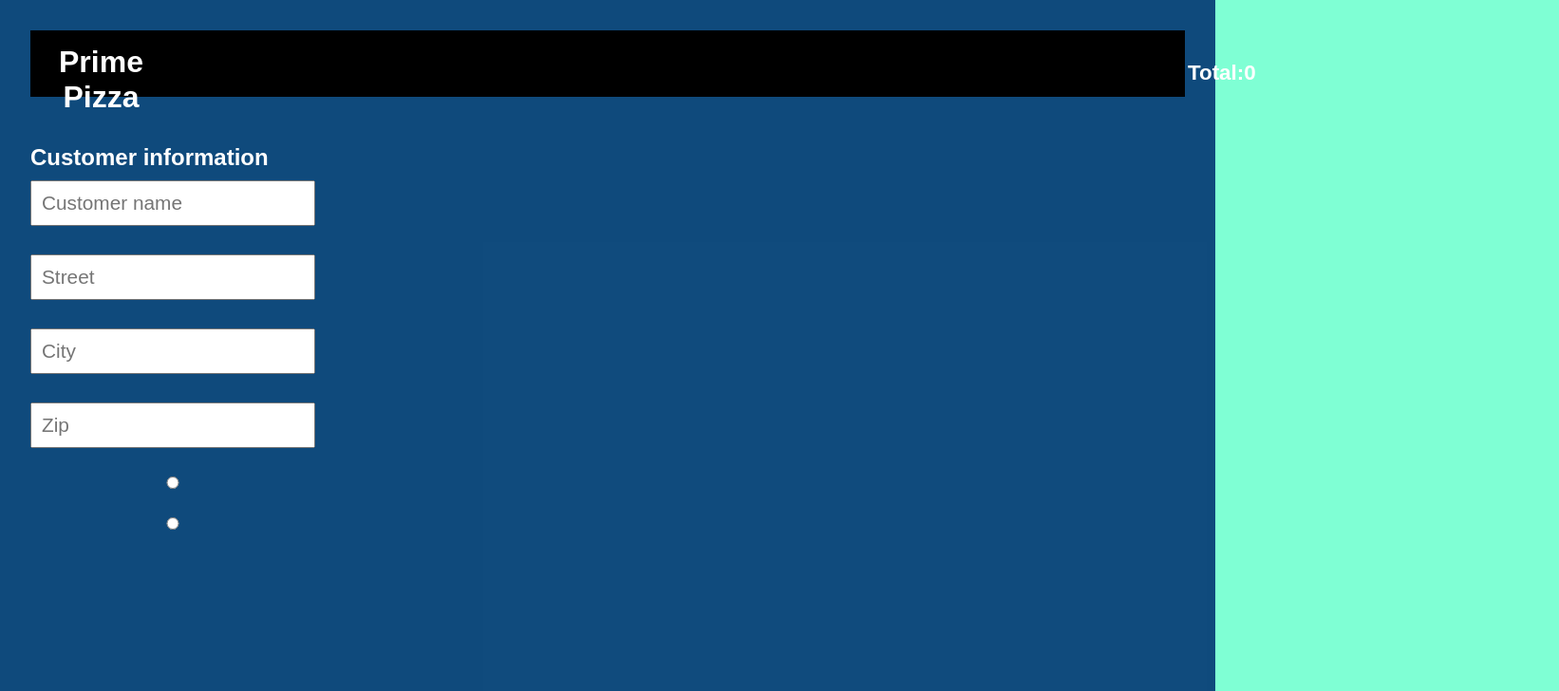
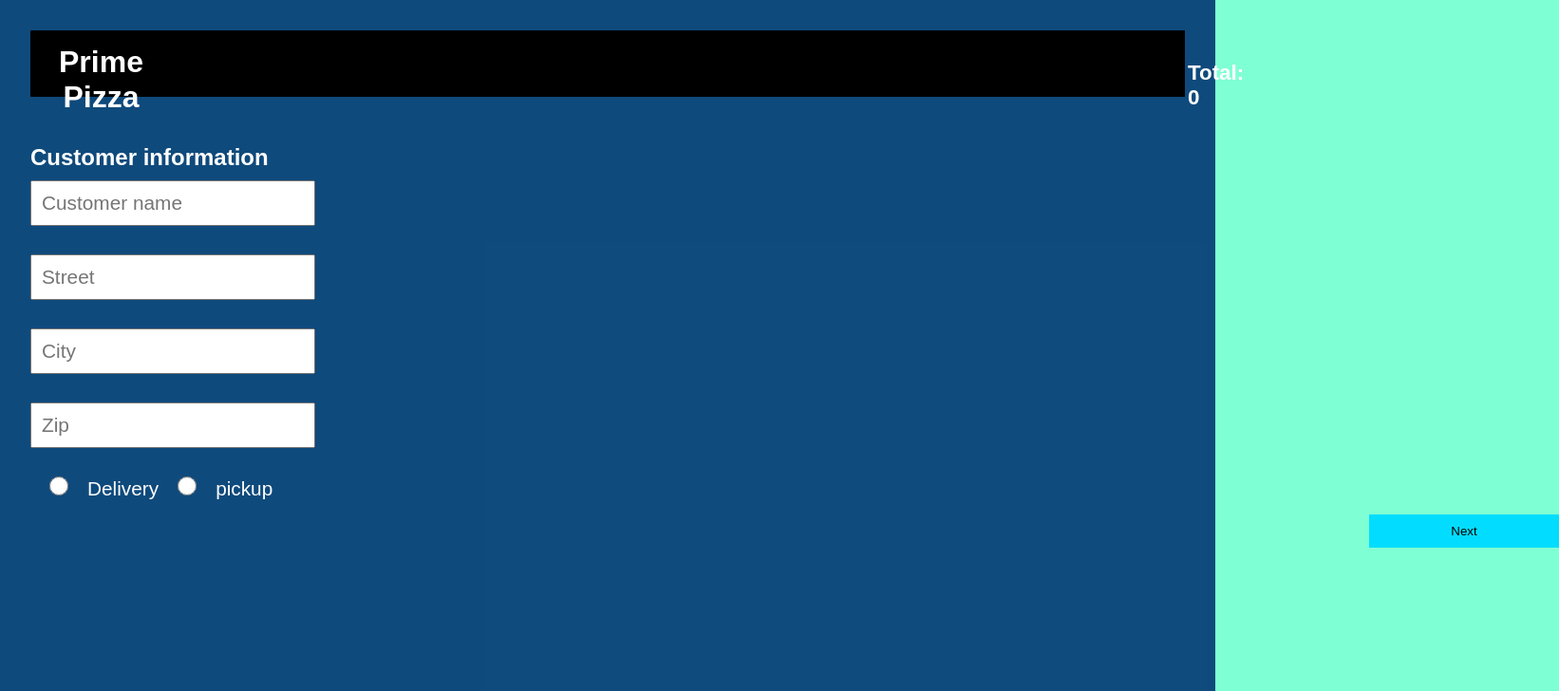
Before and after one commit to Mohagosaar/redux-pizza-parlor, a React app: page /Customer in a window 1280 px wide. Shown: the top 728 px of the page at 95% size, 1642 px wide, since content can reach past the window. Built offline with nearby package versions, Linux system fonts and the light colour scheme; the HTML template or start-up script is replaced by a standard one.

Commit message:
still in progress

```diff
--- a/src/components/App/App.css
+++ b/src/components/App/App.css
@@ -141,3 +141,21 @@ form h2 {
   color: white;
   margin-top: 50px;
 }
+
+form input[type="radio"] {
+  height: 20px;
+  margin-left: -120px;
+  margin-right: 10px;
+}
+
+.delivery {
+  display: flex;
+}
+label {
+  margin-left: px;
+  margin-left: -130px;
+  margin-top: 8px;
+
+  font-size: 1.3rem;
+  color: white;
+}
--- a/src/components/CustomerPage/Customer.jsx
+++ b/src/components/CustomerPage/Customer.jsx
@@ -3,13 +3,26 @@ import { IoCartOutline } from "react-icons/io5";
 import { useSelector } from "react-redux";
 
 import "../App/App.css";
+
 const Customer = () => {
+  //Using for radioBoxcheck
+
+  const items = [
+    { value: "Delivery", label: "Delivery" },
+    { value: "Pickup", label: "pickup" },
+  ];
+
   const cartUpdate = useSelector((store) => store.updateCart);
-  console.log(cartUpdate);
   const [customerName, setCustomerName] = useState("");
   const [street, setStreet] = useState("");
+  const [city, setCity] = useState("");
+  const [zip, setZip] = useState("");
+  const [value, setValue] = useState(null);
+  const handleSubmit = (event) => {
+    event.preventDefault();
+    // Handle form submission here
+  };
 
-  console.log("See carts Please", cartUpdate);
   return (
     <div className="customer-page">
       <div className="hero">
@@ -17,9 +30,9 @@ const Customer = () => {
           <h1 className="App-title">Prime Pizza</h1>
         </header>
         <IoCartOutline className="icon-cart" />
-        <p className="total-price">Total:{cartUpdate}</p>
+        <p className="total-price">Total: {cartUpdate}</p>
       </div>
-      <form>
+      <form onSubmit={handleSubmit}>
         <h2>Customer information</h2>
         <input
           type="text"
@@ -35,18 +48,38 @@ const Customer = () => {
         />
         <input
           type="text"
+          value={city}
           placeholder="City"
-          onChange={(event) => setStreet(event.target.value)}
+          onChange={(event) => setCity(event.target.value)}
         />
         <input
           type="text"
+          value={zip}
           placeholder="Zip"
-          onChange={(event) => setStreet(event.target.value)}
+          onChange={(event) => setZip(event.target.value)}
         />
-        <input type="radio" name="Pickup" />
-        <input type="radio" name="Pickup" />
+        <div className="delivery">
+          {items.map((items) => (
+            <div>
+              <input
+                key={items.value}
+                name="delivery"
+                type="radio"
+                value={items.value}
+                id={items.value}
+                checked={value === items.value}
+                onChange={(event) => setValue(event.target.value)}
+              />
+              <label htmlFor={items.value}>{items.label}</label>
+            </div>
+          ))}
+        </div>
+        <div className="next-btn">
+          <button type="submit">Next</button>
+        </div>
       </form>
     </div>
   );
 };
+
 export default Customer;
```
